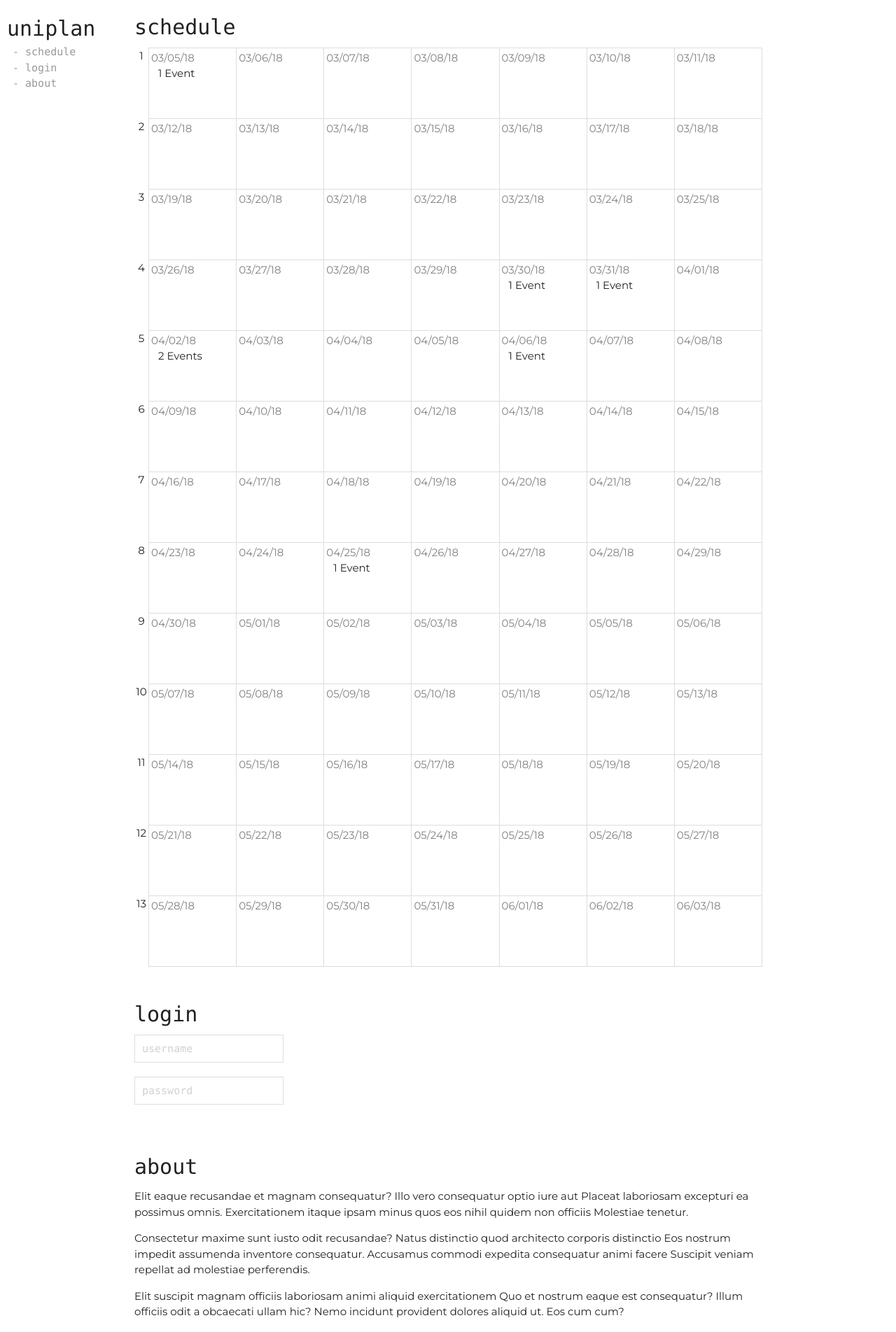
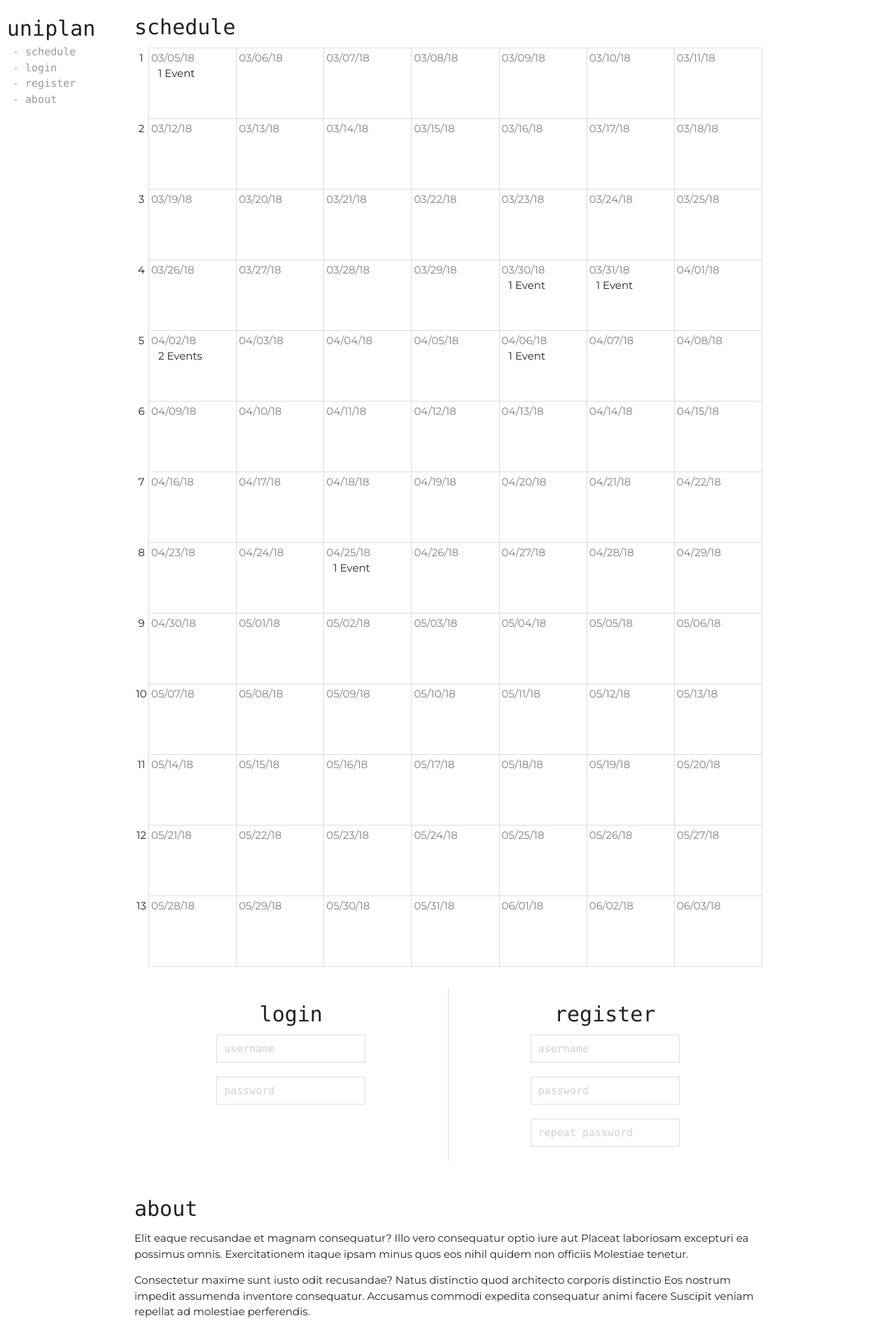
Before and after one commit to lyneca/uniplan, a Django app: page / in a window 1280 px wide. Shown: the top 1904 px of the page at 70% size. Run offline with Django 3.2, Linux system fonts and the light colour scheme; some libraries are stand-ins or nearby versions.

Commit message:
added registering

```diff
--- a/planner/admin.py
+++ b/planner/admin.py
@@ -5,7 +5,7 @@ class UnitAdmin(admin.ModelAdmin):
     list_display = ('name', 'long_name')
 
 class AssessmentAdmin(admin.ModelAdmin):
-    list_display = ('name', 'date')
+    list_display = ('__str__', 'date')
 
 admin.site.register(Profile)
 admin.site.register(Unit, UnitAdmin)
--- a/planner/static/planner/style.css
+++ b/planner/static/planner/style.css
@@ -66,6 +66,7 @@ h4 {
 
 .week-number {
     text-align: center;
+    padding-top: 3px;
 }
 
 .week-word {
@@ -94,10 +95,6 @@ h4 {
     font-family: Consolas, monospace;
 }
 
-.login {
-    margin-top: 10px;
-    width: 300px;
-}
 form > input {
     font-family: Consolas, monospace;
     padding: 10px !important;
@@ -125,7 +122,7 @@ datalist {
     padding-left: 8px;
 }
 
-.menu > a > .button {
+.nav > a > .button {
     margin-left: 8px;
     color: #999999;
     padding-left: 0;
@@ -133,16 +130,16 @@ datalist {
     cursor: pointer;
 }
 
-.menu > a > .button:before {
+.nav > a > .button:before {
     content: "- ";
 }
 
-.menu > a > .active {
+.nav > a > .active {
     color: #444444;
     padding-left: 10px;
 }
 
-.menu > a > .button:hover {
+.nav > a > .button:hover {
     color: black;
     padding-left: 10px;
 }
@@ -168,6 +165,20 @@ div.current-subject {
     margin: 5px;
 }
 
+div.login-container {
+    display: grid;
+    grid-template-columns: 1fr 1px 1fr;
+    justify-items: stretch;
+    align-items: start;
+    text-align: center;
+}
+
+div.login-divider {
+    height: 100%;
+    width: 1px;
+    background-color: #dddddd;
+}
+
 @media only screen and (max-width: 1000px) {
     .grid-container {
         grid-template-columns: 1fr 1fr 1fr;
--- a/planner/templates/planner/calendar.html
+++ b/planner/templates/planner/calendar.html
@@ -1,6 +1,8 @@
 {% for week in weeks %}
     <div class="week-number">
-        <span class="week-word">Week </span>{{ forloop.counter }}
+        <div class="week-rotate">
+            <span class="week-word">Week </span>{{ forloop.counter }}
+        </div>
     </div>
     {% for day in week %}
     <div class="calendar-day">
--- a/planner/templates/planner/index.html
+++ b/planner/templates/planner/index.html
@@ -50,9 +50,11 @@
 
     <div class="menu">
         <div class="title">uniplan</div>
+        <div class="nav">
             <a href="#schedule"><div class="button">schedule</div></a>
             {% if not user.is_authenticated %}
                 <a href="#login"><div class="button">login</div></a>
+                <a href="#register"><div class="button">register</div></a>
                 <a href="#about"><div class="button">about</div></a>
             {% else %}
                 <a href="#subjects"><div class="button">subjects</div></a>
@@ -60,44 +62,34 @@
                 <a href="/logout"><div class="button">logout</div></a>
             {% endif %}
         </div>
+    </div>
     <div class="container">
 
     <h4>schedule</h4>
     <div class="grid-container">
-    {% for week in weeks %}
-        <div class="week-number">
-            <span class="week-word">Week </span>{{ forloop.counter }}
-        </div>
-        {% for day in week %}
-        <div class="calendar-day">
-            <span class="date">{{ day }}</span><br />
-            {% if day.events %}
-            <div class="event-text">{{ day.events|length }} Event{{ day.events|pluralize }}
-                <div class="events">
-                {% for event in day.events %}
-                    {{ event }}<br>
-                {% endfor %}
-                </div>
-            </div><br>
-            {% endif %}
-            {% for task in day.tasks %}
-            <div class="task">{{ task.unit.name }}
-                <span class="task-name">{{ task.name }}<br><i class="material-icons">keyboard_arrow_down</i></span>
-            </div><br>
-            {% endfor %}
-        </div>
-        {% endfor %}
-    {% endfor %}
+        {% include 'planner/calendar.html' %}
     </div>
     {% if not user.is_authenticated %}
+    <div class="section login-container">
+        <div class="login">
             <div class="section-header" id="login"></div>
-    <div class="section">
             <h4>login</h4>
-        <div class="login">
             <form action="/login" method="POST">
                 {% csrf_token %}
                 <input type="text" name="username" placeholder="username"><br>
                 <input type="password" name="password" placeholder="password">
+                <input type="submit" hidden>
+            </form>
+        </div>
+        <div class="login-divider"></div>
+        <div class="register">
+            <div class="section-header" id="register"></div>
+            <h4>register</h4>
+            <form action="/register" method="POST">
+                {% csrf_token %}
+                <input type="text" name="username" placeholder="username"><br>
+                <input type="password" name="password" placeholder="password"><br>
+                <input type="password" name="password_2" placeholder="repeat password">
                 <input type="submit" hidden>
             </form>
         </div>
--- a/planner/urls.py
+++ b/planner/urls.py
@@ -6,6 +6,7 @@ urlpatterns = [
     path('', views.index, name='index'),
     path('login', views.auth_login, name='login'),
     path('logout', views.auth_logout, name='logout'),
+    path('register', views.auth_register, name='register'),
     path('add_unit', views.add_unit, name='add_unit'),
     path('remove_unit', views.remove_unit, name='remove_unit'),
     path('generate_calendar', views.generate_calendar, name='generate_calendar'),
--- a/planner/views.py
+++ b/planner/views.py
@@ -108,9 +108,22 @@ def auth_logout(request):
     logout(request)
     return redirect('/')
 
+def auth_register(request):
+    username = request.POST['username']
+    password = request.POST['password']
+    password_2 = request.POST['password_2']
+    if not password == password_2:
+        return redirect('/')
+
+    if User.objects.filter(username=username).exists():
+        return redirect('/')
+
+    user = User.objects.create_user(username, '', password)
+    user.save()
+    return redirect('/')
+
 def add_unit(request):
     subject = request.POST['unit']
-    print(subject)
     unit = Unit.objects.get(name=subject)
     request.user.profile.subjects.add(unit)
     return redirect('/')
```
Also changed, not shown: other parts of planner/static/planner/style.css (+29 -5 lines). Lines whose indentation alone changed are shown as unchanged.
